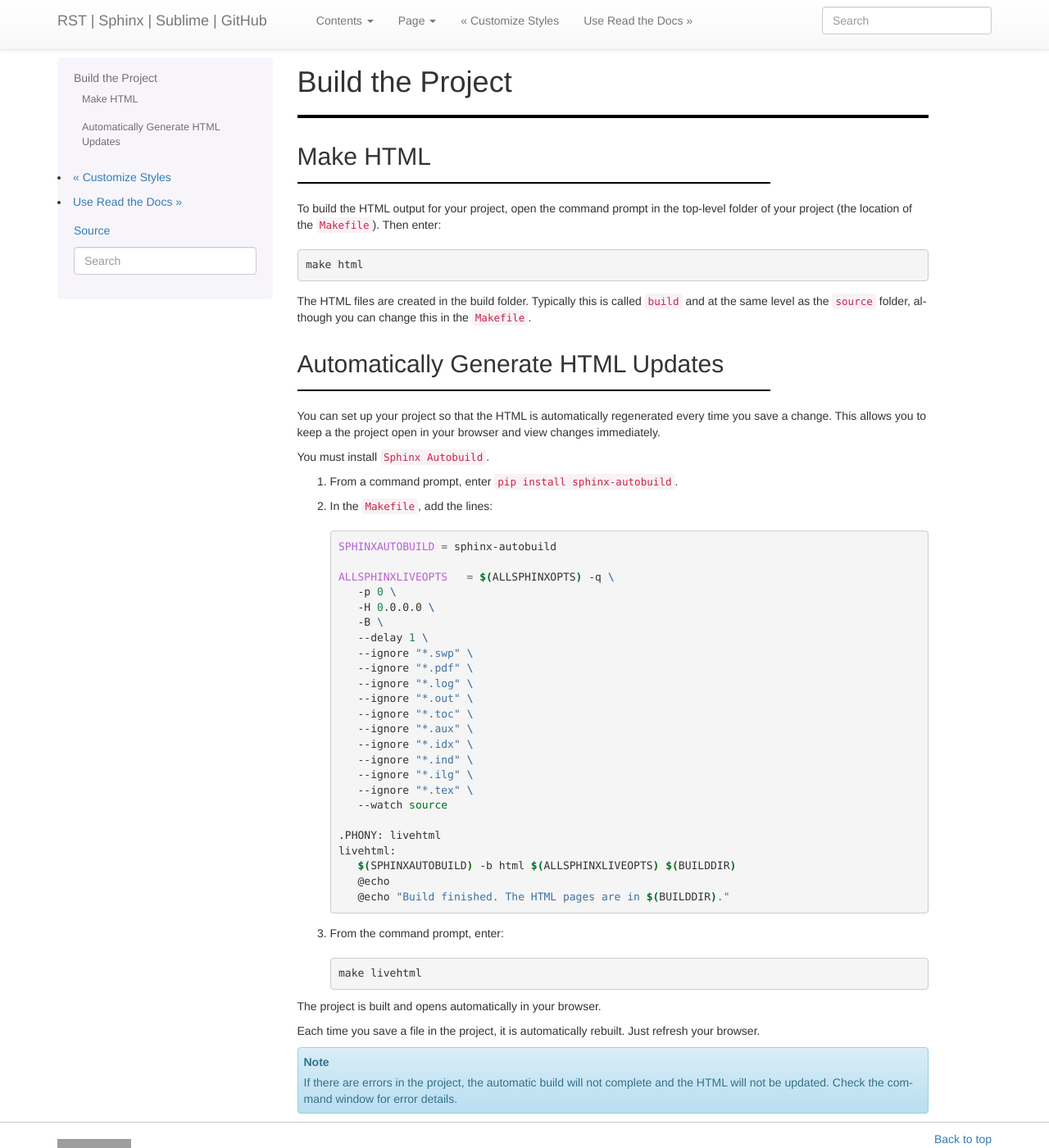
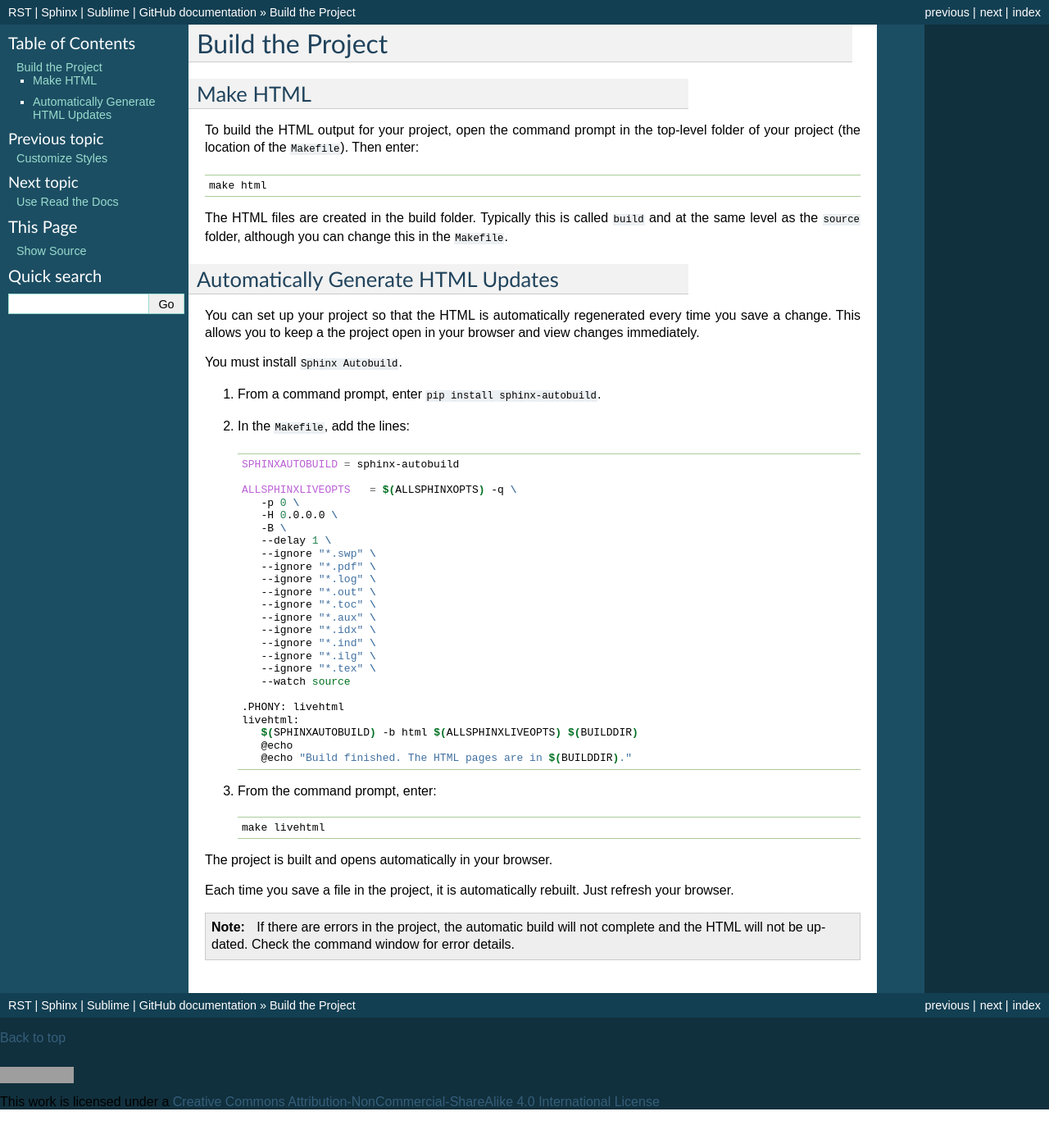
Before and after one commit to MarkHoeber/sublime_sphinx_guide, a Sphinx documentation site: the page built from source/build.rst, in a window 1280 px wide and 1400 px high. Shown: the whole window at 82% size. Built offline with Sphinx 7.4.7, drawn with Linux system fonts in a browser that asks for light colours; pages that are not in the unit, such as notebooks, are missing from menus; cross-references to code outside the pages are shown as plain code; grey boxes are pictures that could not be loaded.

Commit message:
Update conf.py

```diff
--- a/source/conf.py
+++ b/source/conf.py
@@ -69,7 +69,7 @@ todo_include_todos = True
 """
 Tells the project which theme to use, and the theme options.
 """
-html_theme = 'bootstrap'
+html_theme = 'default'
 html_theme_path = sphinx_bootstrap_theme.get_html_theme_path()
 
 html_theme_options = {
```
